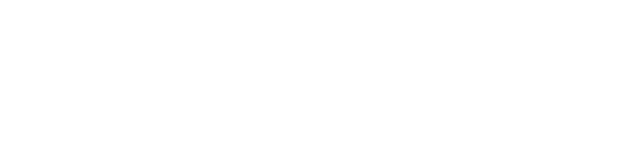
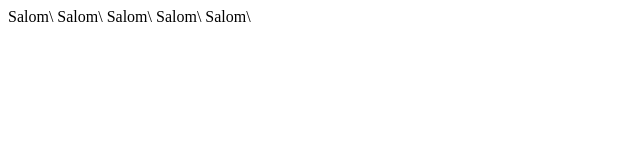
Before and after one commit to UzbekHack/Birinchish, a plain HTML site: page index.html in a window 1280 px wide. Shown: the whole page, without its empty margins (0-640 px from the left). Drawn offline with Linux system fonts and the light colour scheme.

Commit message:
Update index.html

```diff
--- a/index.html
+++ b/index.html
@@ -7,6 +7,11 @@
     <title>Document</title>
 </head>
 <body>
+    Salom\
+    Salom\
+    Salom\
+    Salom\
+    Salom\
 
 </body>
 </html>
```
